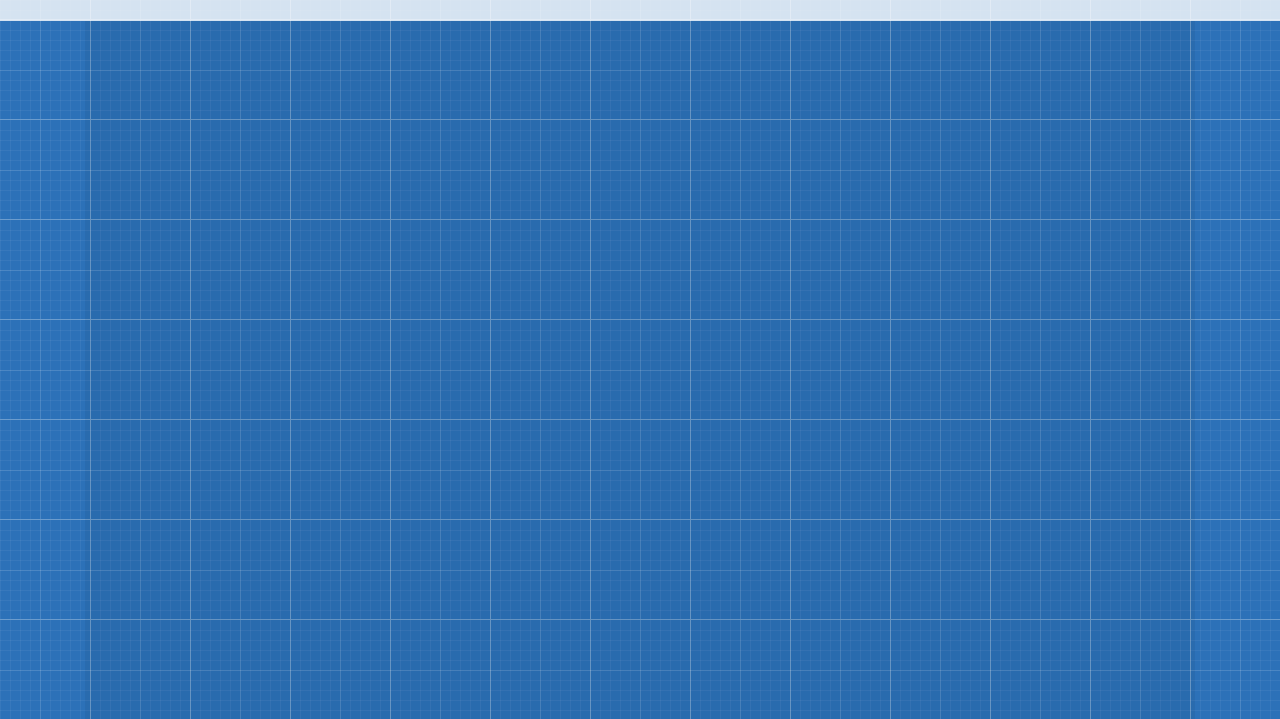
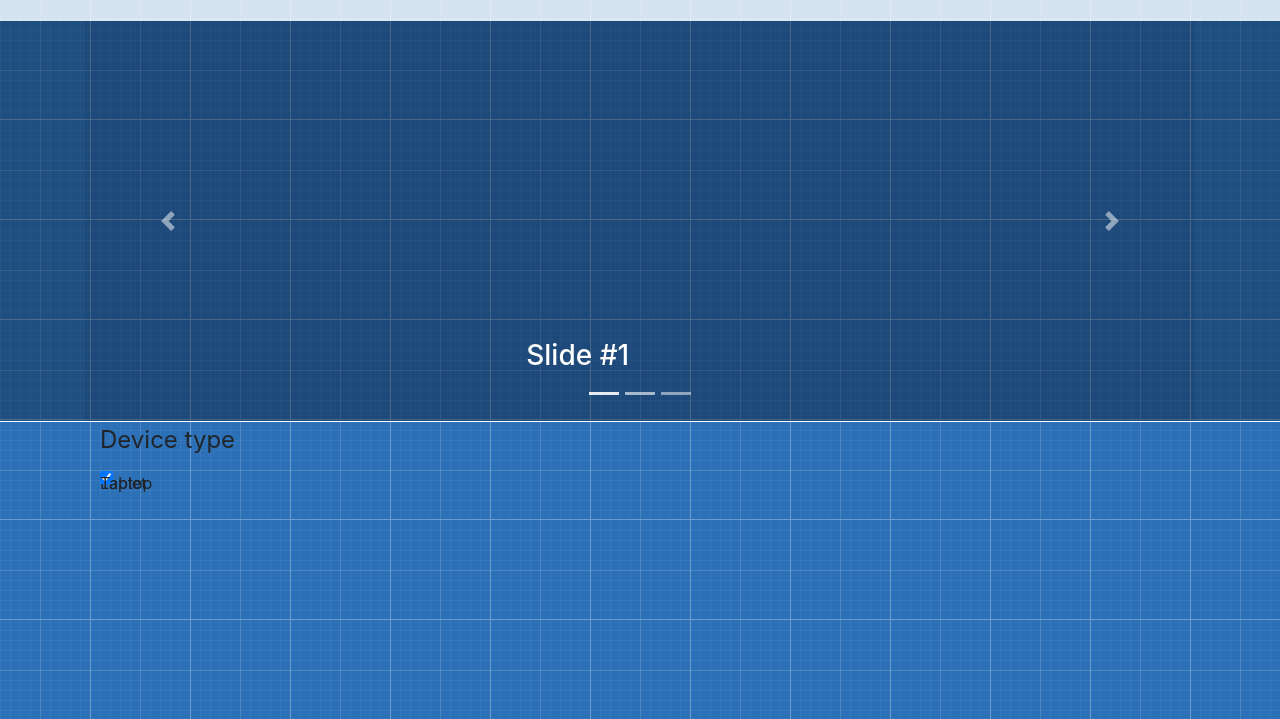
Before and after one commit to ItsMari0/Front-End_shop-Template, a plain HTML site: page index.html in a window 1280 px wide. Shown: the part 81-800 px from the top of the page. Drawn offline with Linux system fonts and the light colour scheme.

Commit message:
сделана карусель и начата раз-ка фильтров

```diff
--- a/assets/css/style.css
+++ b/assets/css/style.css
@@ -1,8 +1,11 @@
 .page-header__navbar {
   background-color: rgba(255, 255, 255, 0.8);
 }
-.page-header__navbar__carousel {
-  border: 1px solid red;
+.page-header__carousel {
+  border-bottom: 1px solid #ffffff;
+  background-color: rgba(0, 0, 0, 0.3);
+  margin-left: 0;
+  margin-right: 0;
 }
 .page-header__navbar-search {
   -ms-flex-wrap: nowrap;
--- a/assets/scss/_header.scss
+++ b/assets/scss/_header.scss
@@ -17,9 +17,12 @@
             }
           }
         }
+    }
     &__carousel{
-      border: 1px solid red;
-    }
+      border-bottom: 1px solid $color-light;
+      background-color: rgba(0, 0, 0, .3);
+      margin-left: 0;
+      margin-right: 0;
     }
     &__navbar-search {
         flex-wrap: nowrap;
--- a/index.html
+++ b/index.html
@@ -58,48 +58,70 @@
               <i class="fas fa-shopping-cart" aria-hidden="true"></i>
               <span class="page-header__cart-counter" id="cart-counter-label">0</span>
             </button>
-
           </div>
-
         </nav>
+      </div>
+    </div>
+    <div class="page-header__carousel">
+      <div class="container">
+        <div id="header-carousel" class="carousel slide" data-ride="carousel">
+          <ol class="carousel-indicators">
+            <li data-target="#header-carousel" data-slide-to="0" class="active"></li>
+            <li data-target="#header-carousel" data-slide-to="1" class=""></li>
+            <li data-target="#header-carousel" data-slide-to="2" class=""></li>
+          </ol>
+          <div class="carousel-inner">
+            <div class="carousel-item active">
+              <img class="d-block w-100" src="assets/img/slide.png" alt="First slide">
+              <div class="carousel-caption d-none d-md-block">
+                <h3>Slide #1</h3>
+              </div>
+            </div>
+            <div class="carousel-item">
+              <img class="d-block w-100" src="assets/img/slide.png" alt="Second slide">
+              <div class="carousel-caption d-none d-md-block">
+                <h3>Slide #2</h3>
+              </div>
+            </div>
+            <div class="carousel-item">
+              <img class="d-block w-100" src="assets/img/slide.png" alt="Third slide">
+              <div class="carousel-caption d-none d-md-block">
+                <h3>Slide #3</h3>
+              </div>
+            </div>
+          </div>
+          <a class="carousel-control-prev" href="#header-carousel" role="button" data-slide="prev">
+            <span class="carousel-control-prev-icon" aria-hidden="true"></span>
+            <span class="sr-only">Previous</span>
+          </a>
+          <a class="carousel-control-next" href="#header-carousel" role="button" data-slide="next">
+            <span class="carousel-control-next-icon" aria-hidden="true"></span>
+            <span class="sr-only">Next</span>
+          </a>
+        </div>
 
       </div>
     </div>
 
-    <div class="page-header__carousel">
-      <div class="container">
-        <div id="header-carousel" class="carousel slide" data-ride="carousel">
-          <ol class="carousel-indicators">
-            <li class="" data-target="#header-carousel" data-slide-to="0"></li>
-            <li class="" data-target="#header-carousel" data-slide-to="0"></li>
-            <li class="" data-target="#header-carousel" data-slide-to="0"></li>
-          </ol>
-
-          <div class="carousel-slides">
-            <!--  #1  -->
-            <div class="carousel-slide">
-              <img class="d-block w-100" src="assets/img/slide.png" alt="first slide">
-              <div class="carousel-caption d-none d-md-block">
-                <h3>Slide #1</h3>
-              </div>
-            </div>
-            <!--  #2  -->
-            <div class="carousel-slide">
-              <img class="d-block w-100" src="assets/img/slide.png" alt="first slide">
-              <div class="carousel-caption d-none d-md-block">
-                <h3>Slide #2</h3>
-              </div>
-            </div>
-            <!--  #3  -->
-            <div class="carousel-slide">
-              <img class="d-block w-100" src="assets/img/slide.png" alt="first slide">
-              <div class="carousel-caption d-none d-md-block">
-                <h3>Slide #3</h3>
-              </div>
-            </div>
-
+    <div class="container wrapper">
+      <div class="row">
+        <aside class="col-lg-3 order-lg-1 sidebar">
+          <div class="container-fluid sidebar-filter">
+            <form>
+              <fieldset class="form-group">
+                <legend>Device type</legend>
+                <div class="form-check">
+                  <input id="opt1" class="form-check-input" type="checkbox" name="opt1" value="opt1" checked="">
+                  <label for="opt1" class="form-check-input">Laptop</label>
+                </div>
+                <div class="form-check">
+                  <input id="opt2" class="form-check-input" type="checkbox" name="opt2" value="opt2" checked="">
+                  <label for="opt2" class="form-check-input">Tablet</label>
+                </div>
+              </fieldset>
+            </form>
           </div>
-        </div>
+        </aside>
       </div>
     </div>
   </header>
```
